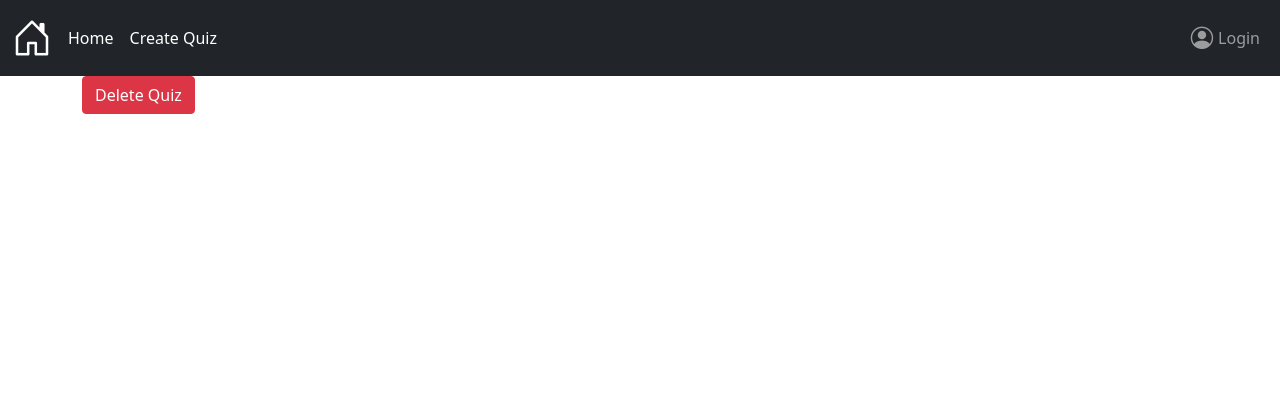
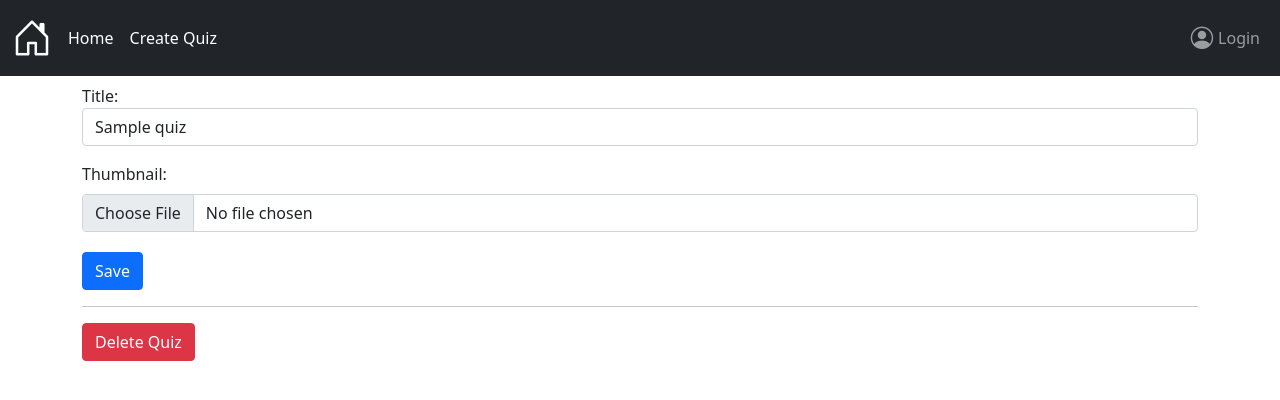
Before and after one commit to davrichter/quiz_django, a Django app: page /quiz/edit/1/ in a window 1280 px wide. Shown: the top 400 px of the page. Run offline with Django 4.2, Linux system fonts and the light colour scheme; tables that the repository leaves empty hold one stand-in row (values such as "Sample post"); some libraries are stand-ins or nearby versions.

Commit message:
Add option to edit quit title and thumbnail.

```diff
--- a/quiz_app/templates/quiz_app/create_quiz.html
+++ b/quiz_app/templates/quiz_app/create_quiz.html
@@ -1,4 +1,6 @@
 {% extends 'quiz_app/base.html' %}
+
+{% block title %}{{ block.super }}Create Quiz{% endblock title %}
 
 {% block content %}
     <div class="container">
--- a/quiz_app/templates/quiz_app/edit_quiz.html
+++ b/quiz_app/templates/quiz_app/edit_quiz.html
@@ -1,11 +1,32 @@
 {% extends 'quiz_app/base.html' %}
 {% load static %}
 
+{% block title %}{{ block.super }}Edit Quiz{% endblock title %}
+
 {% block content %}
     <div class="container">
+        <form method="POST" class="mt-2" action="{% url 'EditQuizView' quiz_id=quiz.id %}" enctype="multipart/form-data">
+            {% csrf_token %}
+            <div class="mb-3">
+                <label for="title">Title:</label>
+                <input id="title" name="title" value="{{ quiz.title }}" class="form-control">
+            </div>
+            <div class="mb-3">
+                <label for="file-upload-form" class="form-label">Thumbnail:</label>
+                <input type="file"
+                       class="form-control"
+                       id="file-upload-form"
+                       aria-describedby="Thumbnail"
+                       name="thumbnail">
+            </div>
+            <button class="btn btn-primary mt-1" type="submit">Save</button>
+        </form>
+
+        <hr class="">
         <button class="btn btn-danger" id="delete-quiz-button" data-bs-toggle="modal" data-bs-target="#exampleModal">
             Delete Quiz
         </button>
+        <!-- modal to submit to the deletion of quiz -->
         <div class="modal fade" id="exampleModal" tabindex="-1" aria-labelledby="exampleModalLabel" aria-hidden="true">
             <div class="modal-dialog">
                 <div class="modal-content">
@@ -26,6 +47,7 @@
                 </div>
             </div>
         </div>
+        <!-- modal to submit to the deletion of quiz -->
     </div>
 {% endblock content %}
 
--- a/quiz_app/templates/quiz_app/index.html
+++ b/quiz_app/templates/quiz_app/index.html
@@ -6,6 +6,8 @@
     <link rel="stylesheet"
           href="{% static 'quiz_app/css/index.css' %}">
 {% endblock stylesheets %}
+
+{% block title %}{{ block.super }}Index{% endblock title %}
 
 {% block content %}
     <div class="container">
--- a/quiz_app/templates/quiz_app/show_quiz.html
+++ b/quiz_app/templates/quiz_app/show_quiz.html
@@ -1,4 +1,6 @@
 {% extends 'quiz_app/base.html' %}
+
+{% block title %}{{ block.super }}{{ quiz.title }}{% endblock title %}
 
 {% block content %}
     <div class="container">
--- a/quiz_app/views.py
+++ b/quiz_app/views.py
@@ -1,7 +1,7 @@
 """
     views for quiz_app
 """
-
+from django.utils import datastructures
 from django.http import HttpResponseRedirect
 from django.http import HttpResponse
 from django.shortcuts import render
@@ -66,15 +66,19 @@ def edit_quiz_view(request, quiz_id):
         if request.POST['title']:
             quiz.title = request.POST['title']
 
-        if request.FILES['thumbnail']:
-            thumbnail = request.FILES['thumbnail']
+        try:
+            if request.FILES['thumbnail']:
+                thumbnail = request.FILES['thumbnail']
 
-            if thumbnail.multiple_chunks():
-                """if the image is larger than 2.5 megabyte return with an error message"""
-                messages.add_message(request, messages.ERROR, "Images can't be larger than 2.5 Megabytes.")
-                return HttpResponseRedirect(reverse('CreateQuizView'))
-            else:
-                quiz.thumbnail = thumbnail
+                if thumbnail.multiple_chunks():
+                    """if the image is larger than 2.5 megabyte return with an error message"""
+                    messages.add_message(request, messages.ERROR, "Images can't be larger than 2.5 Megabytes.")
+                    return HttpResponseRedirect(reverse('CreateQuizView'))
+                else:
+                    quiz.thumbnail = thumbnail
+        except datastructures.MultiValueDictKeyError:
+            print("Hlo")
+            pass
 
         quiz.save()
 
```
